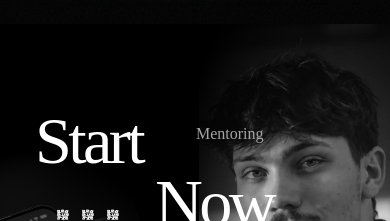
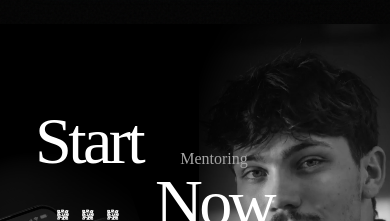
Before and after one commit to Georlan/SauloFigueiredo, a React (Vite) app: page / in a window 390 px wide. Shown: the part 820-1041 px from the top of the page. Built offline with nearby package versions, Linux system fonts and the light colour scheme.

Commit message:
Reposition Mentoring label closer to Start Now (#5)

```diff
--- a/src/styles/start-now.css
+++ b/src/styles/start-now.css
@@ -7,7 +7,7 @@
 .start-now-heading h2 span { display: block; }
 .start-now-heading h2 span:last-child { text-align: right; margin-top: .06em; }
 .start-now-heading::after { content: ''; display: block; height: clamp(2px, .16vw, 3px); width: 74%; background: #eee; margin: clamp(22px, 1.6vw, 32px) 0 0 auto; }
-.start-now-label { position: absolute; top: 13%; right: 0; width: auto; color: #a5a5a5; font-family: var(--serif); font-size: clamp(1rem, 1.85vw, 2.25rem); font-weight: 400; }
+.start-now-label { position: absolute; top: 27%; left: 64%; right: auto; width: auto; color: #a5a5a5; font-family: var(--serif); font-size: clamp(1rem, 1.85vw, 2.25rem); font-weight: 400; white-space: nowrap; }
 .start-now-marks { position: absolute; left: 8%; bottom: 22%; display: flex; gap: clamp(8px, .7vw, 14px); }
 .start-now-marks img { width: clamp(22px, 1.8vw, 36px); height: clamp(22px, 1.8vw, 36px); object-fit: contain; }
 .start-now-callout { position: absolute; top: 63%; left: 21%; width: 58%; display: block; padding: clamp(22px, 1.8vw, 36px) clamp(28px, 2.6vw, 52px); border-radius: clamp(26px, 2vw, 38px); border: 1px solid #a8c0d0; background: linear-gradient(135deg, #252d329c, #30383dcc); box-shadow: inset 0 0 18px #c5ddec24, 0 0 16px #aacadd14; backdrop-filter: blur(8px); text-align: center; font-family: var(--serif); font-size: clamp(1.25rem, 2.2vw, 2.75rem); line-height: 1.2; transition: background .2s, box-shadow .2s; }
@@ -16,7 +16,7 @@
   .start-now-stage { min-height: 580px; aspect-ratio: auto; }
   .start-now-heading { top: 15%; left: 25%; width: 40%; }
   .start-now-heading h2 { font-size: clamp(4rem, 10vw, 6rem); }
-  .start-now-label { right: 4%; top: 7%; }
+  .start-now-label { top: 25%; left: 62%; right: auto; }
   .start-now-portrait { width: 42%; }
   .start-now-phone { width: 44%; left: -8%; }
   .start-now-callout { left: 15%; width: 74%; top: 61%; }
@@ -27,7 +27,7 @@
   .start-now-phone { width: 64%; height: 66%; left: -18%; top: 16%; }
   .start-now-heading { top: 14%; left: 9%; width: 61%; }
   .start-now-heading h2 { font-size: clamp(3.8rem, 17vw, 5.5rem); }
-  .start-now-label { font-size: 1rem; }
+  .start-now-label { top: 24%; left: 61%; right: auto; font-size: 1rem; }
   .start-now-marks { gap: 7px; }
   .start-now-marks img { width: 18px; height: 18px; }
   .start-now-callout { top: auto; bottom: 12%; left: 6%; width: 88%; padding: 24px 18px; font-size: 1.5rem; border-radius: 22px; }
```
